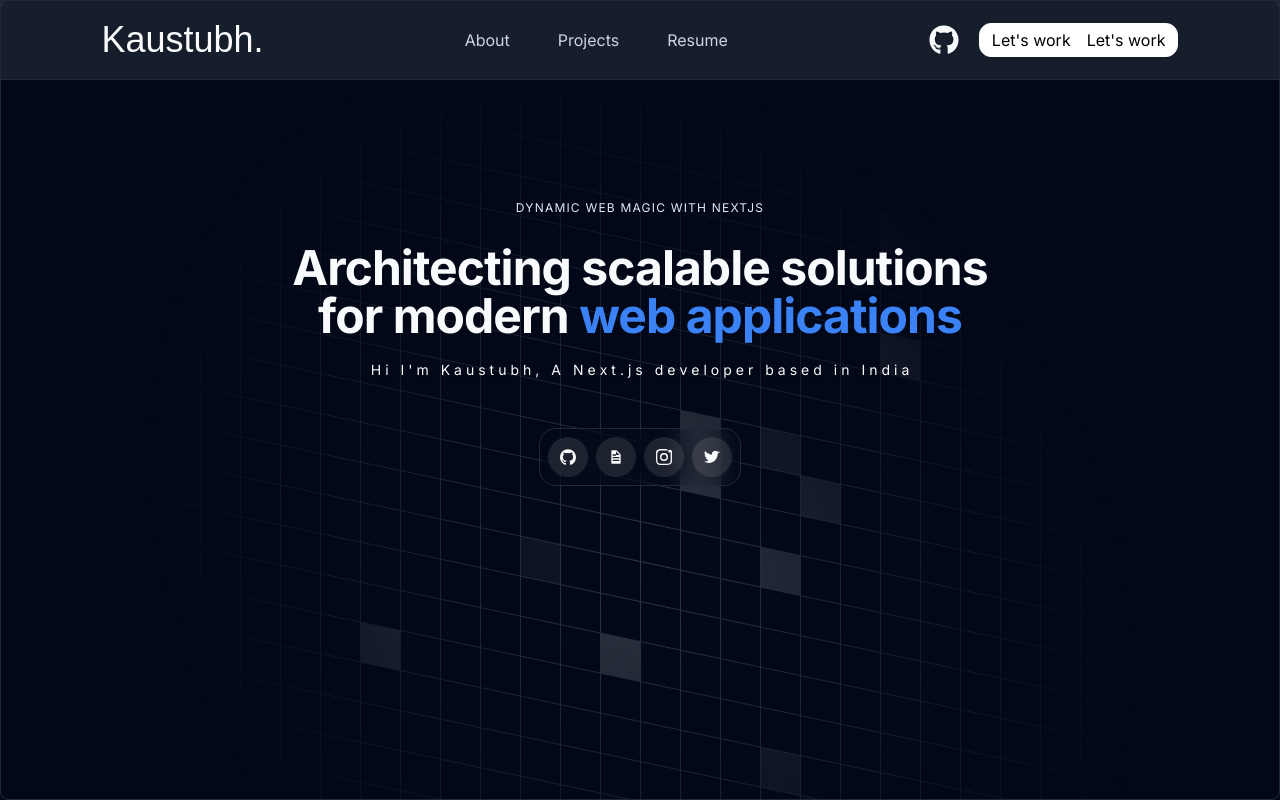
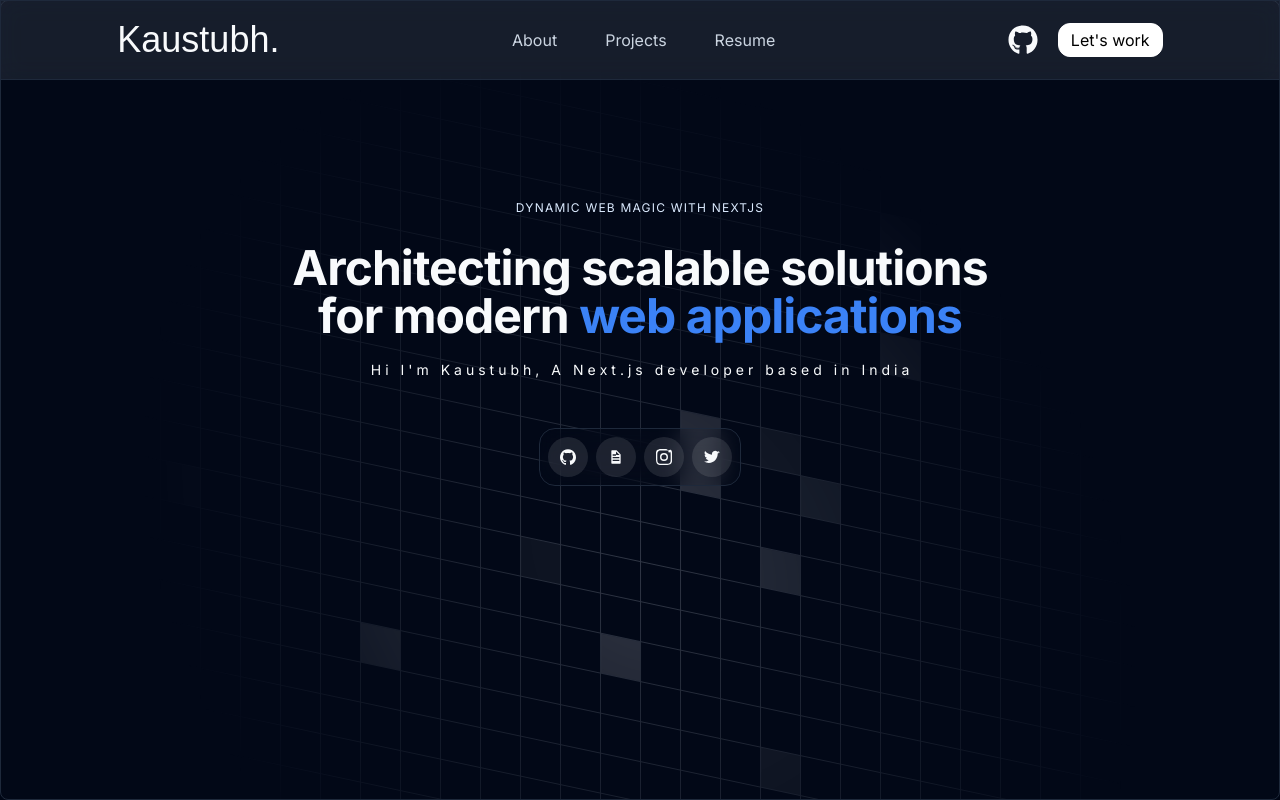
Before and after one commit to Kaustubhhub/portfolio, a Next.js app: page / in a window 1280 px wide. Built offline with nearby package versions, Linux system fonts and the light colour scheme; a web font is replaced by a local one.

Commit message:
fix work-btn

```diff
--- a/components/navbar.tsx
+++ b/components/navbar.tsx
@@ -56,7 +56,6 @@ const Navbar = () => {
                     onClick={() => window.location.href = 'mailto:kaustubhkumbhare02@gmail.com'}
                 >
                     <span className="p-2">Let&apos;s work</span>
-                    <span className="p-2">Let&apos;s work</span>
                 </button>
             </div>
         </div>
```
